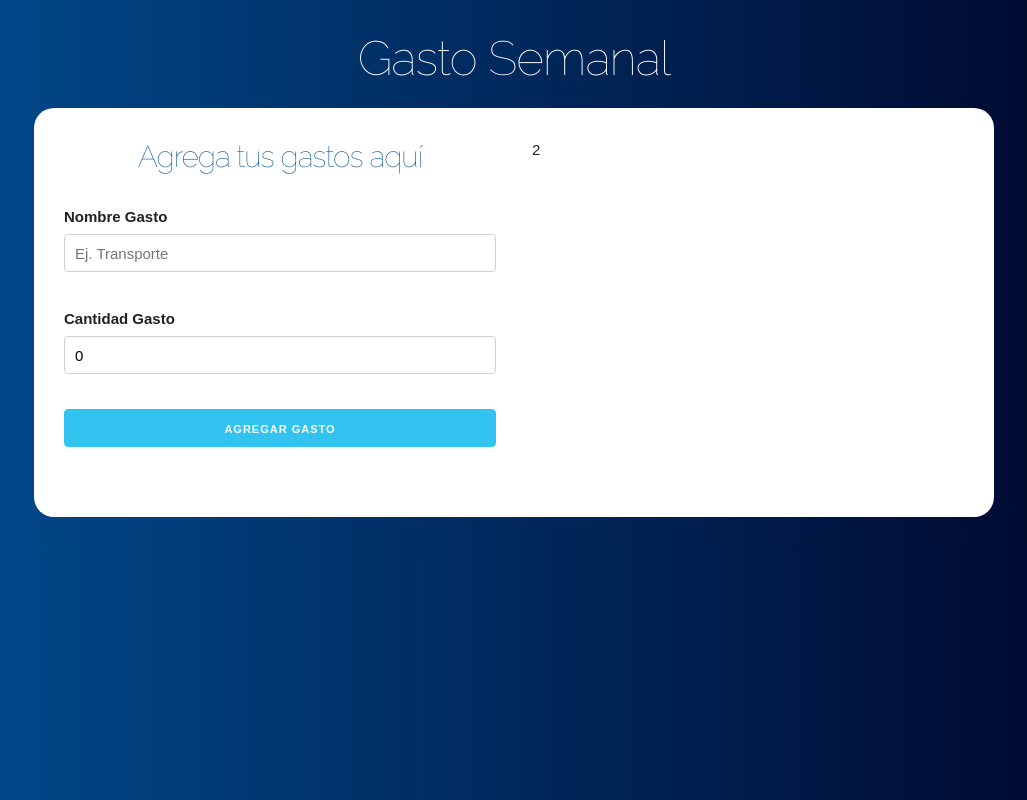
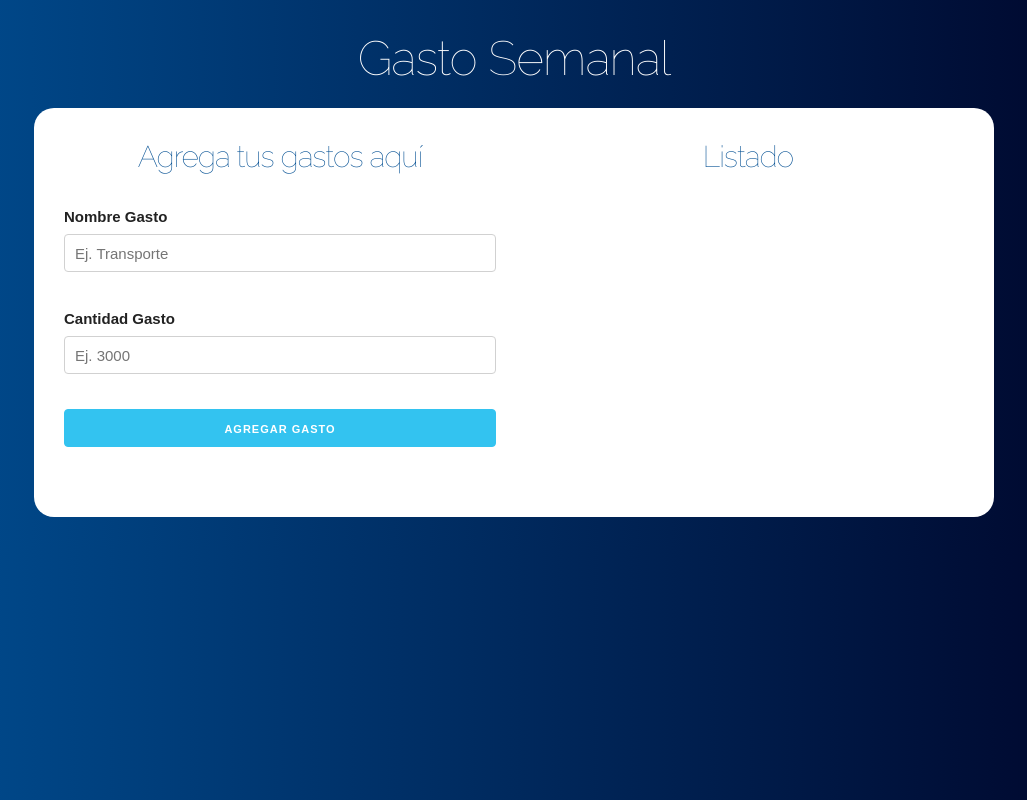
Before and after one commit to ManuelBlaze/presupuesto_react, a React (Create React App) app: page / in a window 1280 px wide. Both pictures are taken after typing "5" into the empty fields and a click on the input "Definir Presupuesto". Shown: the whole page, without its empty margins (126-1153 px from the left). Built offline with nearby package versions, Linux system fonts and the light colour scheme.

Commit message:
Listar Gastos

```diff
--- a/src/App.js
+++ b/src/App.js
@@ -1,6 +1,7 @@
 import React, {  useState } from 'react';
 import Pregunta from "./components/Pregunta";
 import Formulario from "./components/Formulario";
+import Listado from "./components/Listado";
 
 function App() {
 
@@ -8,6 +9,15 @@
   const [presupuesto, setPresupuesto] = useState(0);
   const [restante, setRestante] = useState(0);
   const [mostrarpregunta, actualizarPregunta] = useState(true);
+  const [gastos, setGastos] = useState([]);
+
+  //Cuando agreguemos un nuevo gasto
+  const setNuevoGasto = gasto => {
+    setGastos([
+      ...gastos,
+      gasto
+    ]);
+  }
 
 
   return (
@@ -16,9 +26,7 @@
 				<h1>Gasto Semanal</h1>
 
 				<div className="contenido-principal contenido">
-
-          {mostrarpregunta ?
-            (
+					{mostrarpregunta ? (
 						<Pregunta
 							setPresupuesto={setPresupuesto}
 							setRestante={setRestante}
@@ -27,20 +35,20 @@
 					) : (
 						<div className="row">
 							<div className="one-half column">
-                  <Formulario />
+                <Formulario
+                  setNuevoGasto={setNuevoGasto}
+                />
 							</div>
 							<div className="one-half column">
-                  2
+                <Listado
+                  gastos = {gastos}
+                />
               </div>
 						</div>
-            )
-          }
-
+					)}
 				</div>
 			</header>
-
 		</div>
-
 	);
 }
 
--- a/src/components/Formulario.jsx
+++ b/src/components/Formulario.jsx
@@ -2,10 +2,9 @@
 import Error from "./Error";
 import shortid from "shortid";
 
-const Formulario = () => {
-
-    const [nombre, setNombre] = useState('');
-    const [cantidad, setCantidad] = useState(0);
+const Formulario = ({ setNuevoGasto }) => {
+	const [nombre, setNombre] = useState("");
+	const [cantidad, setCantidad] = useState('');
 	const [error, setError] = useState(false);
 
 	//Cuando el usuario agrega un gasto
@@ -13,7 +12,7 @@
 		e.preventDefault();
 
 		//Validar
-        if (cantidad < 1 || isNaN(cantidad) || nombre.trim() === '') {
+		if (cantidad < 1 || isNaN(cantidad) || nombre.trim() === "") {
 			setError(true);
 			return;
 		}
@@ -23,22 +22,24 @@
 		const gasto = {
 			nombre,
 			cantidad,
-			id: shortid.generate()
+			id: shortid.generate(),
 		};
-        console.log(gasto);
 
 		//Pasar al componente principal
+        setNuevoGasto(gasto);
 
         //Resetear Form
-    }
+        setNombre('');
+        setCantidad('');
+	};
 
 	return (
-        <form
-            onSubmit={setGasto}
-        >
+		<form onSubmit={setGasto}>
 			<h2>Agrega tus gastos aquí</h2>
 
-            {error ? <Error mensaje="Ambos campos son obligatorios o Presupuesto Incorrecto" /> : null}
+			{error ? (
+				<Error mensaje="Ambos campos son obligatorios o Presupuesto Incorrecto" />
+			) : null}
 
 			<div className="campo">
 				<label> Nombre Gasto</label>
@@ -47,7 +48,7 @@
 					placeholder="Ej. Transporte"
 					className="u-full-width"
 					value={nombre}
-                    onChange={e => setNombre(e.target.value)}
+					onChange={(e) => setNombre(e.target.value)}
 				/>
 			</div>
 
@@ -58,7 +59,7 @@
 					placeholder="Ej. 3000"
 					className="u-full-width"
 					value={cantidad}
-                    onChange={e => setCantidad(parseInt(e.target.value, 10))}
+					onChange={(e) => setCantidad(parseInt(e.target.value, 10))}
 				/>
 			</div>
 
@@ -67,7 +68,6 @@
 				value="Agregar Gasto"
 				className="button-primary u-full-width"
 			/>
-
 		</form>
 	);
 };
--- /dev/null
+++ b/src/components/Gasto.jsx
@@ -0,0 +1,13 @@
+import React from 'react';
+
+const Gasto = ({gasto}) => (
+    <li className="gastos">
+        <p>
+            {gasto.nombre}
+
+            <span className="gasto">$ {gasto.cantidad}</span>
+        </p>
+    </li>
+);
+
+export default Gasto;
--- /dev/null
+++ b/src/components/Listado.jsx
@@ -0,0 +1,16 @@
+import React from 'react';
+import Gasto from './Gasto';
+
+const Listado = ({ gastos }) => (
+	<div className="gastos-realizados">
+		<h2>Listado</h2>
+        {gastos.map( gasto => (
+            <Gasto
+                key={gasto.id}
+                gasto={gasto}
+            />
+        ))}
+	</div>
+);
+
+export default Listado;
```
Lines whose indentation alone changed are shown as unchanged.
